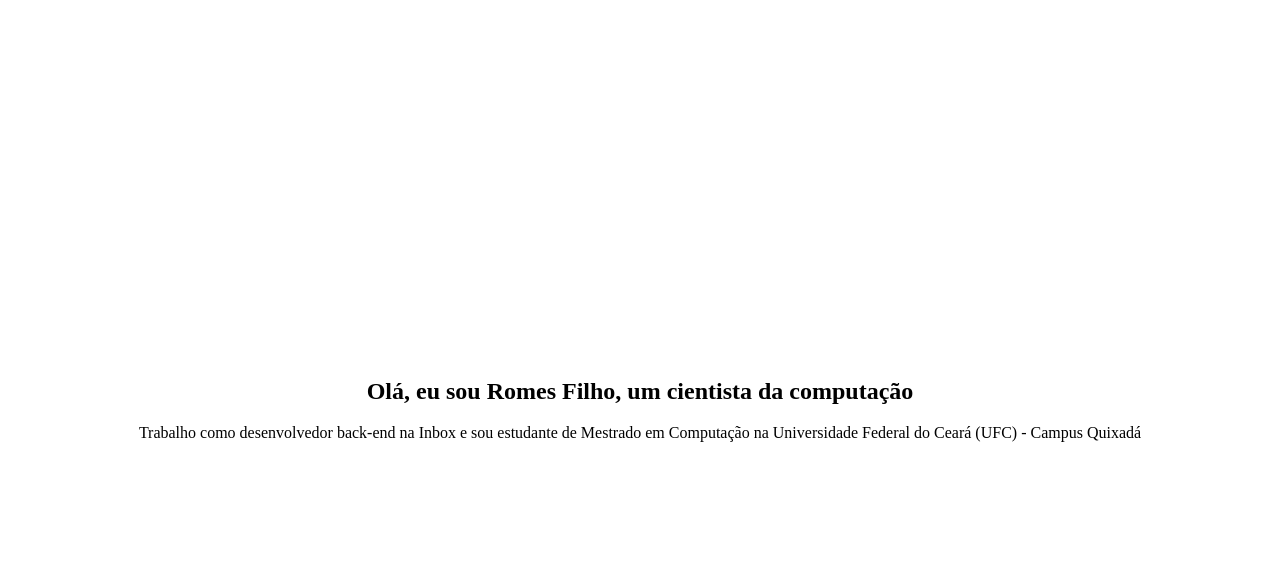
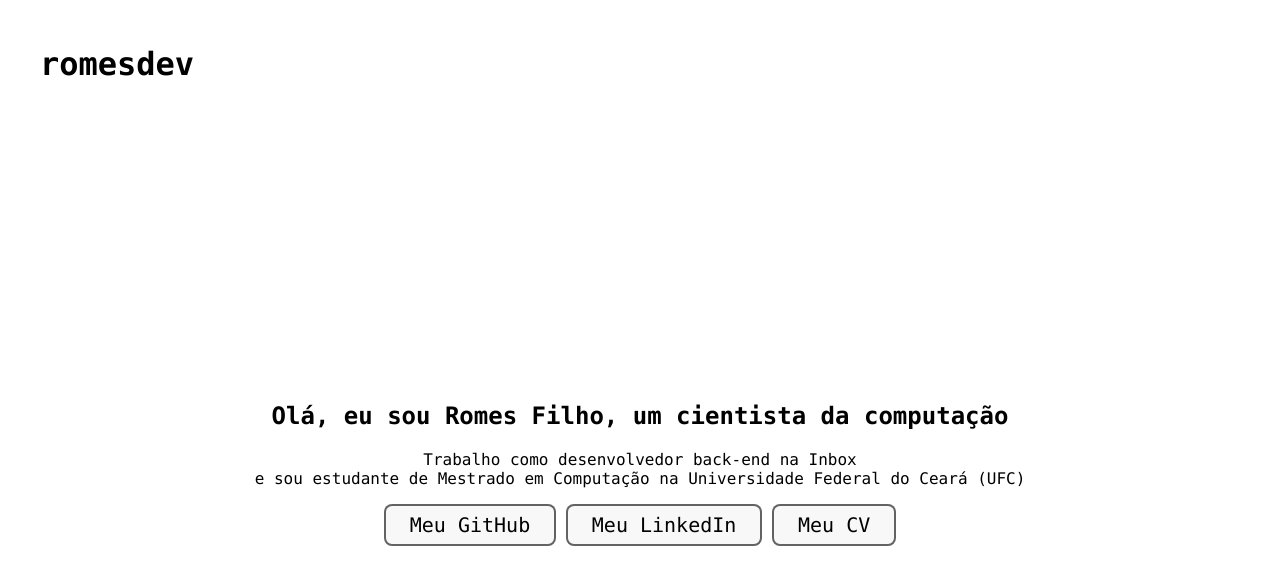
Before and after one commit to romesdev/romesdev.github.io, a plain HTML site: page index.html in a window 1280 px wide. Drawn offline with Linux system fonts and the light colour scheme.

Commit message:
feat: add social buttons, cv button and some styles

```diff
--- a/index.html
+++ b/index.html
@@ -1,18 +1,18 @@
 <!DOCTYPE html>
 <html lang="pt-BR">
   <head>
-    <meta charset="UTF-8">
+    <meta charset="UTF-8" />
     <title>romesdev</title>
     <style>
       body {
         display: flex;
         flex-direction: column;
         min-height: 100vh;
+        font-family:"Lucida Console", "Courier New", monospace;
       }
       header {
-            background: #333;
-            color: #fff;
-            padding: 1rem 0;
+        color: #000000;
+        padding: 1rem 2rem;
       }
       .navbar {
         display: flex;
@@ -38,13 +38,51 @@
         text-align: center;
         padding: 1rem 0;
       }
+
+      a.button {
+        border: 2px solid #00000099;
+        border-radius: 8px;
+        color: #000000;
+        background-color: #f8f8f8;
+        text-decoration: none;
+        font-size: 20px;
+        padding: 0.35em 1.2em;
+        display: inline-block;
+        font-weight:300;
+        transition-duration: 0.4s;
+
+      }
+
+      a.button:hover {
+        background-color: #000000; /* Green */
+        color: white;
+      }
     </style>
   </head>
   <body>
+    <header>
+      <h1>romesdev</h1>
+    </header>
+
     <section id="#about" class="main-section">
       <div>
         <h1>Olá, eu sou Romes Filho, um cientista da computação</h1>
-            <p>Trabalho como desenvolvedor back-end na Inbox e sou estudante de Mestrado em Computação na Universidade Federal do Ceará (UFC) - Campus Quixadá</p>
+        <p>
+          Trabalho como desenvolvedor back-end na Inbox </br>e sou estudante de
+          Mestrado em Computação na Universidade Federal do Ceará (UFC)
+
+        </p>
+
+        <a href="https://github.com/romesdev" class="button">Meu GitHub</a>
+        <a href="https://www.linkedin.com/in/romes-filho/" class="button"
+          >Meu LinkedIn</a
+        >
+        <a
+          href="https://drive.google.com/file/d/10IvRLrEsDAKuHG5SpNK4JHU2lTRcKWGB/view?usp=drive_link"
+          class="button"
+          download
+          >Meu CV</a
+        >
       </div>
     </section>
   </body>
```
Lines whose indentation alone changed are shown as unchanged.
